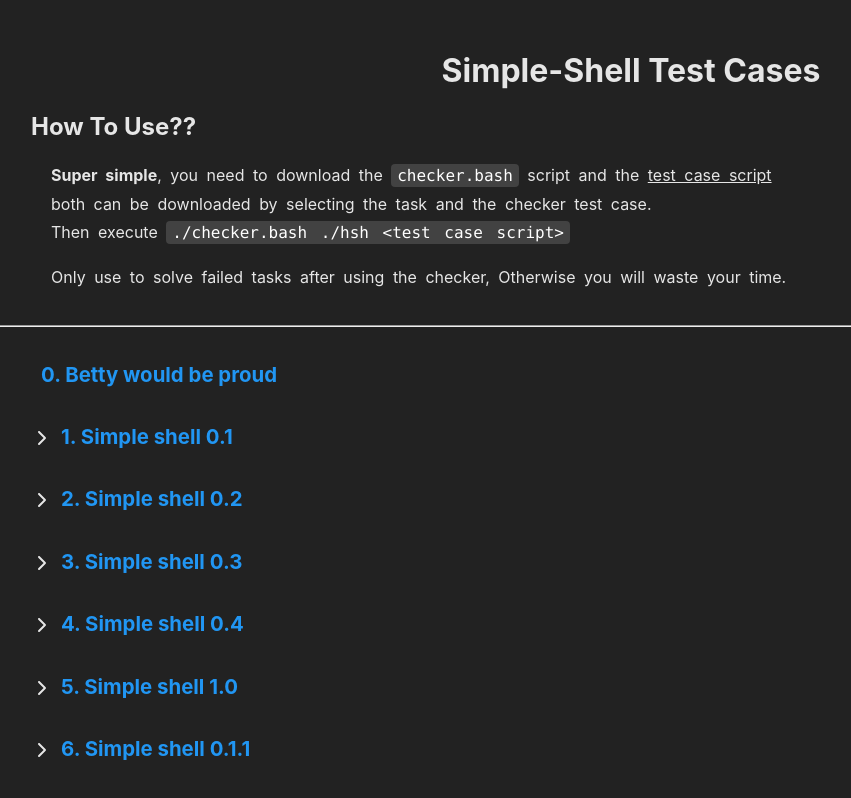
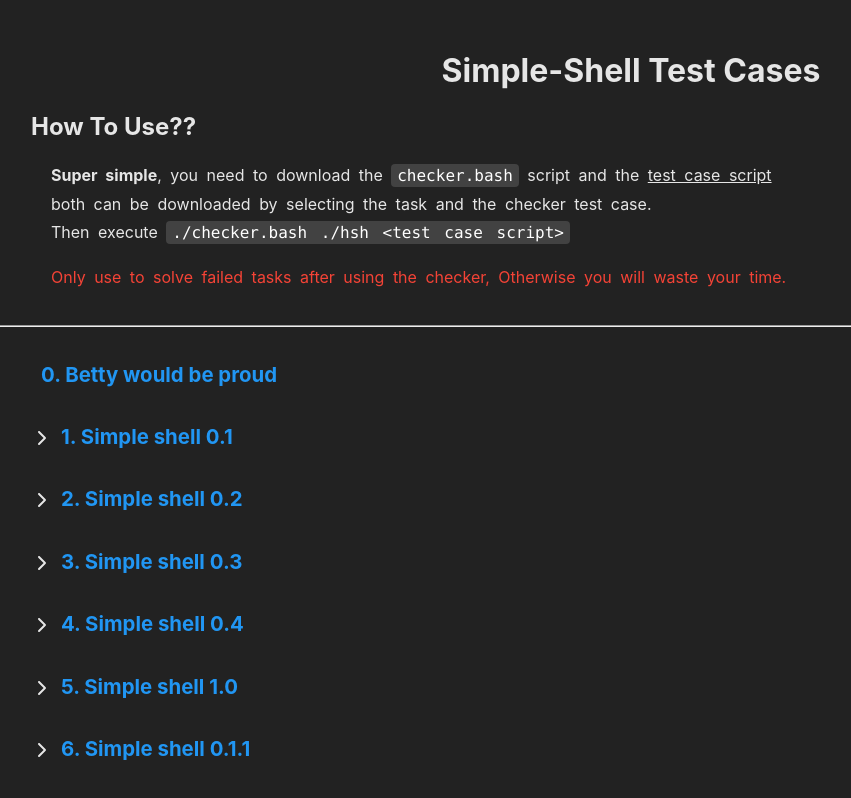
Before and after one commit to Davenchy/simple_shell_tests, a React (Create React App) app: page / in a window 1280 px wide. Shown: the whole page, without its empty margins (9-860 px from the left). Built offline with nearby package versions, Linux system fonts and the light colour scheme.

Commit message:
update time note warn color to red

```diff
--- a/src/App.js
+++ b/src/App.js
@@ -64,8 +64,10 @@ function App() {
 					by selecting the task and the checker test case.<br />
 					Then execute <code>./checker.bash ./hsh {"<test case script>"}</code>
 			</p>
-			<p>Only use to solve failed tasks after using the checker, Otherwise
-					you will waste your time.</p>
+			<p style={{color: '#f44336'}}>
+				Only use to solve failed tasks after using the checker, Otherwise
+				you will waste your time.
+			</p>
 			</div>
 				<hr />
 			<ul>
```
